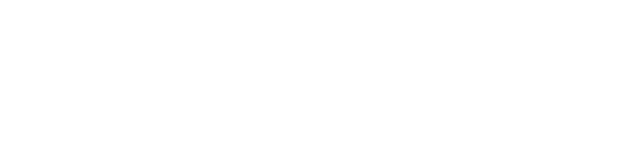
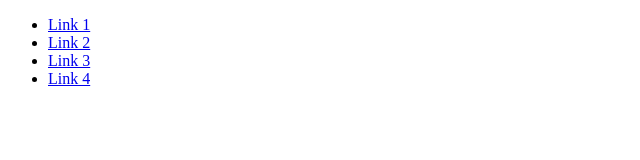
Before and after one commit to neb-dev/nebs-navdrawer, a plain HTML site: page index.html in a window 1280 px wide. Shown: the whole page, without its empty margins (0-640 px from the left). Drawn offline with Linux system fonts and the light colour scheme.

Commit message:
added ul to navdrawer

```diff
--- a/index.html
+++ b/index.html
@@ -7,7 +7,14 @@
 </head>
 <body>
     <header class="Toolbar"></header>
-    <div class="Navdrawer"></div>
+    <div class="Navdrawer">
+        <ul>
+            <li><a href="#">Link 1</a></li>
+            <li><a href="#">Link 2</a></li>
+            <li><a href="#">Link 3</a></li>
+            <li><a href="#">Link 4</a></li>
+        </ul>
+    </div>
     <main></main>
     <footer></footer>
 </body>
```
